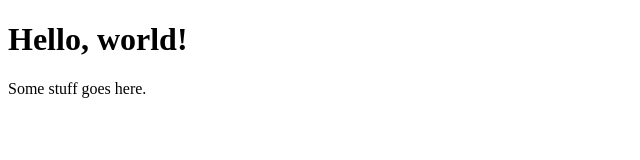
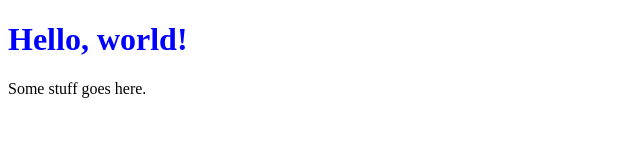
Before and after one commit to mgoren/test, a plain HTML site: page index.html in a window 1280 px wide. Shown: the whole page, without its empty margins (0-640 px from the left). Drawn offline with Linux system fonts and the light colour scheme.

Commit message:
link to styles

```diff
--- a/css/styles.css
+++ b/css/styles.css
@@ -1,3 +1,4 @@
 h1 {
-  color: blue;
+  color: #0000ff;
+
 }
--- a/index.html
+++ b/index.html
@@ -1,5 +1,7 @@
 <!DOCTYPE html>
+<html>
   <head>
+    <link rel="stylesheet" type="text/css" href="css/styles.css">
     <title>Hello world</title>
   </head>
   <body>
```
